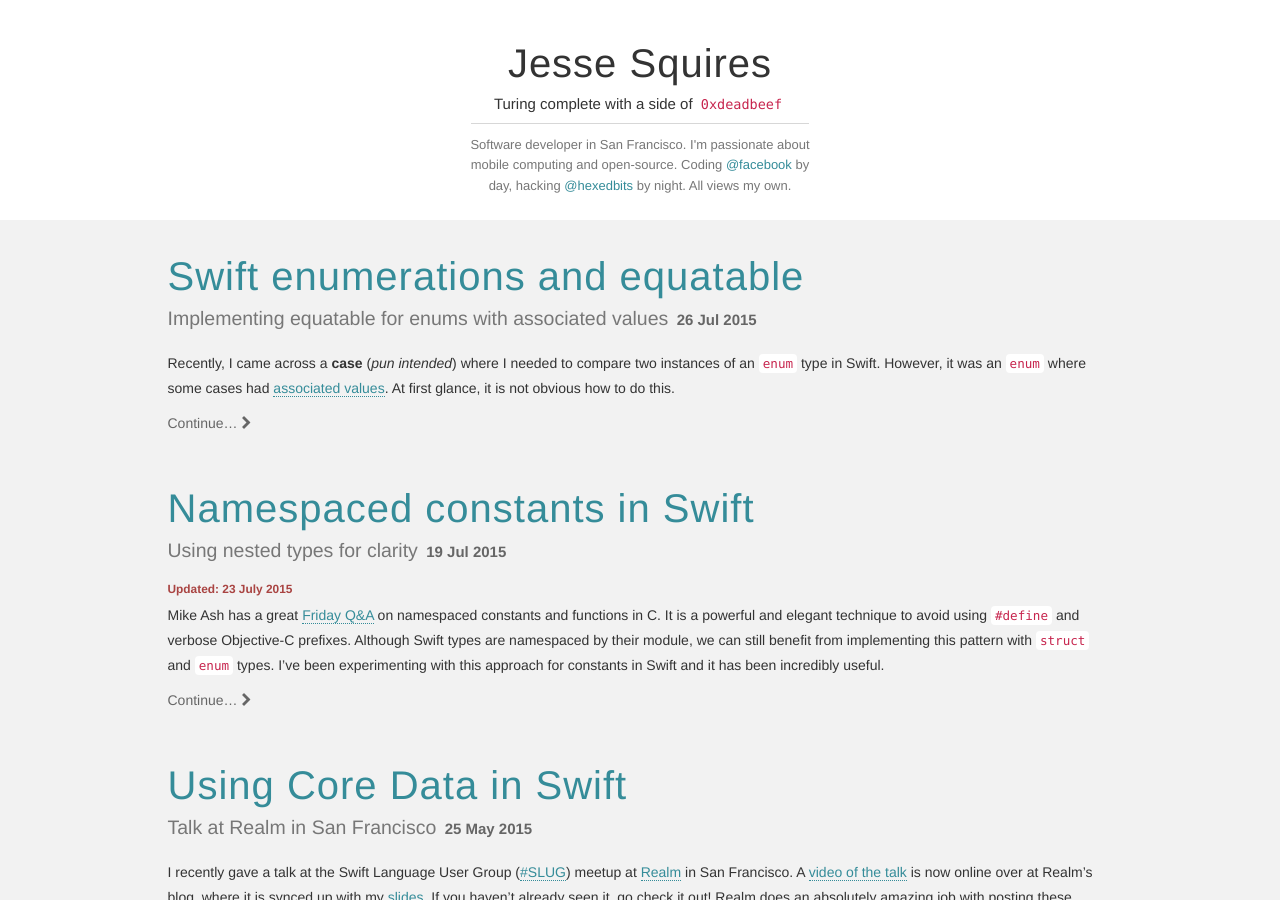
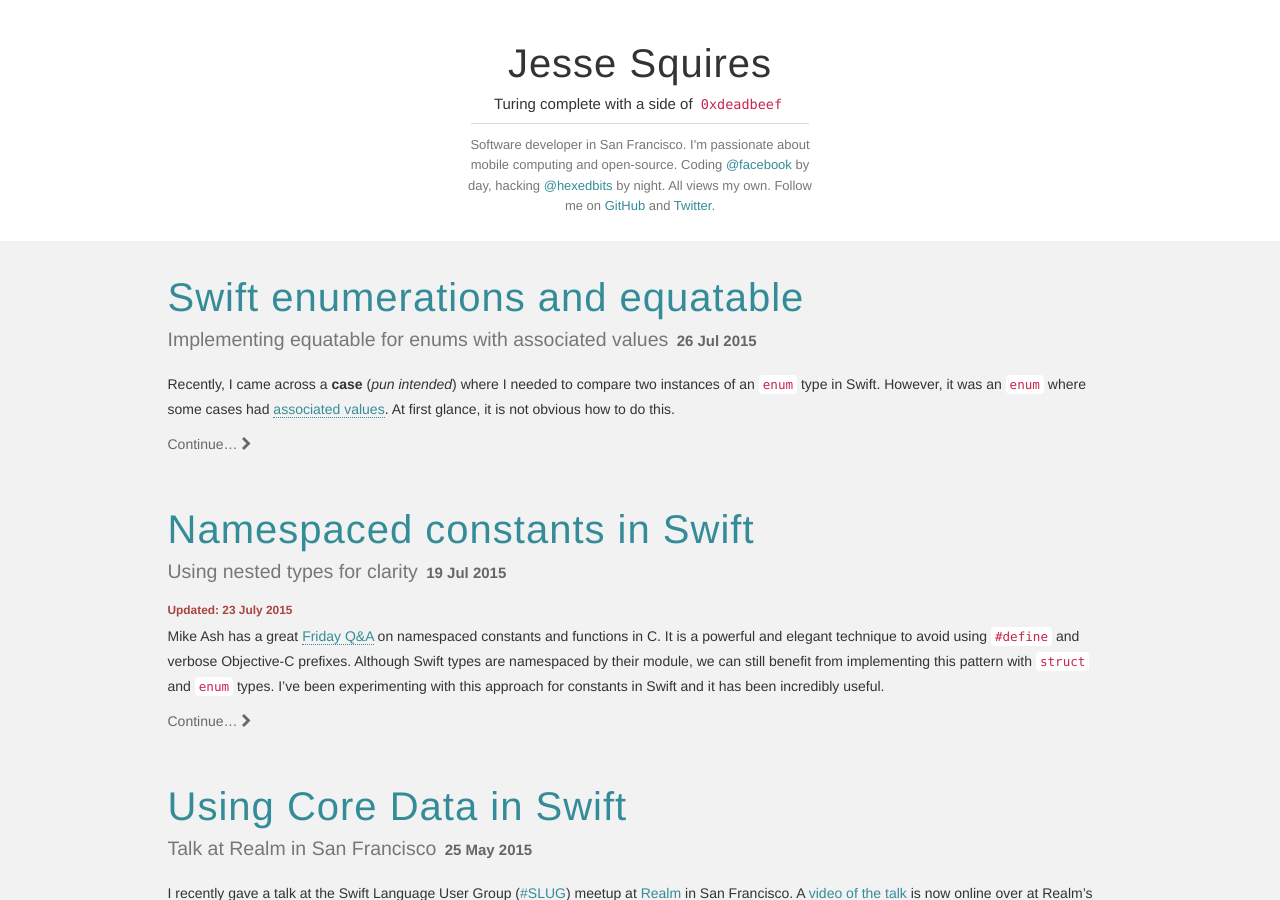
Before and after one commit to jessesquires/jessesquires.com, a Jekyll site: the page built from index.html, in a window 1280 px wide and 900 px high. Built offline with Jekyll 4.4.1, drawn with Linux system fonts in a browser that asks for light colours; nearby versions of some CDN libraries; Markdown is read by kramdown in place of the engine named in the settings; the list of posts is cut into pages by our own code.

Commit message:
update header

```diff
--- a/_includes/header.html
+++ b/_includes/header.html
@@ -6,7 +6,15 @@
          <h2>Turing complete with a side of <code>0xdeadbeef</code></h2>
          <hr>
          <div id="tagline" class="col-sm-6 col-sm-offset-3 col-md-6 col-md-offset-3">
-         <small class="text-muted">Software developer in San Francisco. I'm passionate about mobile computing and open-source. Coding <a href="https://twitter.com/fb_engineering" target="_blank">@facebook</a> by day, hacking <a href="http://bit.ly/hexbitsTW" target="_blank">@hexedbits</a> by night. All views my own.</small>
+         <small class="text-muted">
+         Software developer in San Francisco.
+         I'm passionate about mobile computing and open-source.
+         Coding <a href="https://twitter.com/fb_engineering" target="_blank">@facebook</a> by day,
+         hacking <a href="http://bit.ly/hexbitsTW" target="_blank">@hexedbits</a> by night.
+         All views my own.
+         Follow me on <a href="http://bit.ly/jsgithub" target="_blank">GitHub</a>
+         and <a href="http://bit.ly/jsqrsTW" target="_blank">Twitter</a>.
+         </small>
          </div> <!-- col -->
       </div> <!-- col -->
    </div> <!-- row -->
```
